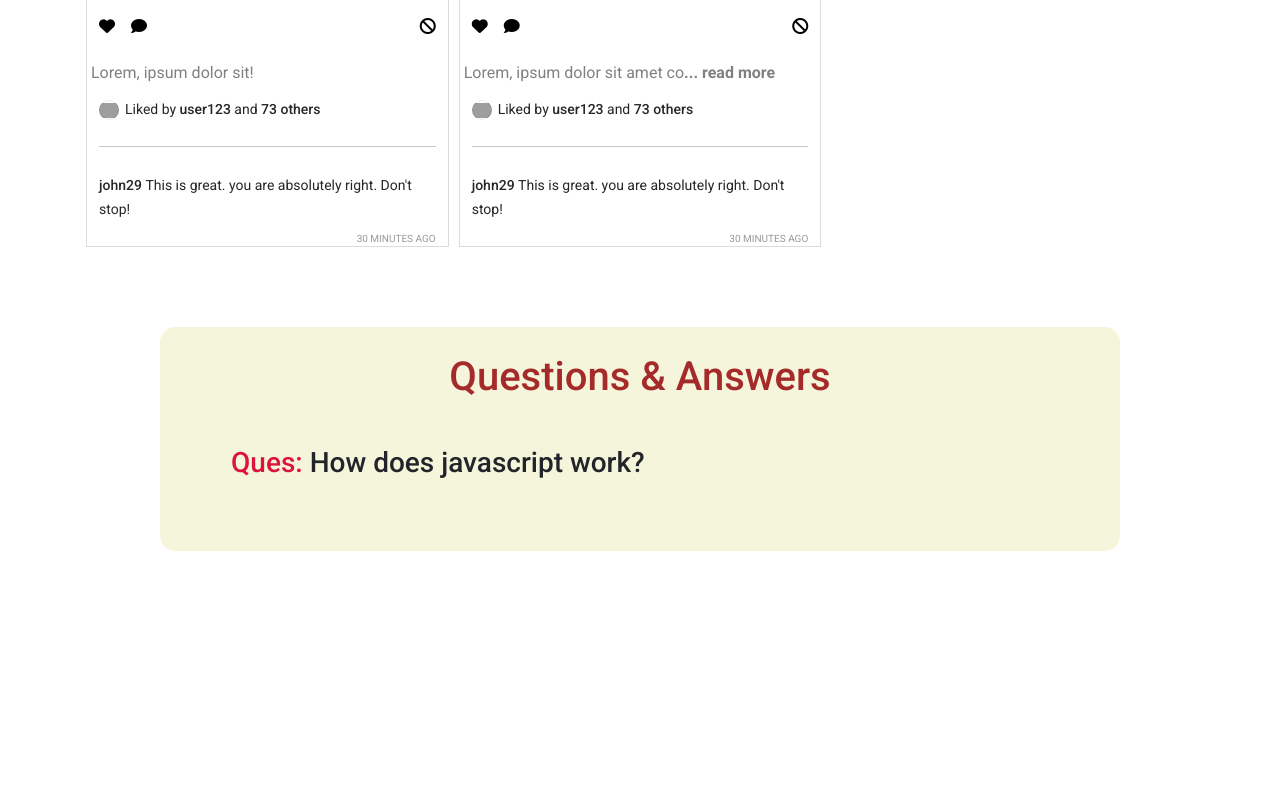
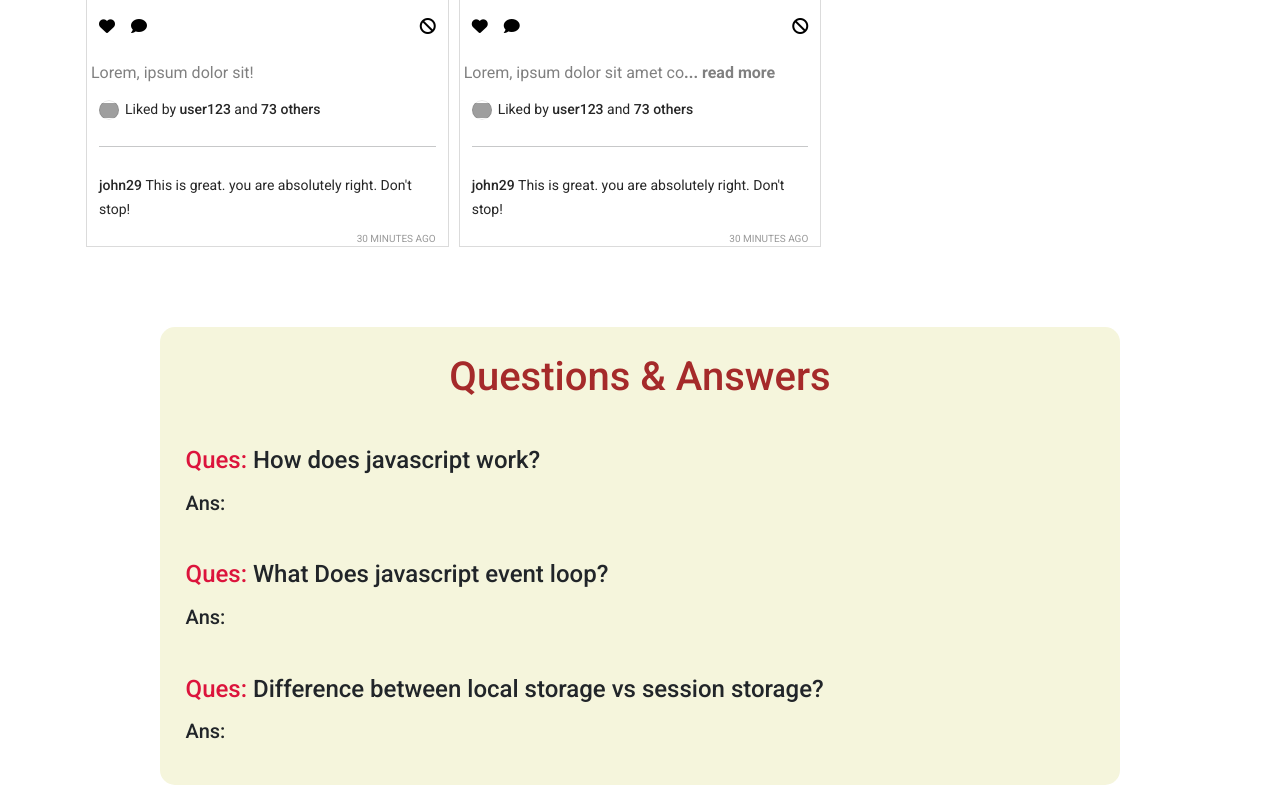
Before and after one commit to mriduldas07/ista-shoho-debug-project, a plain HTML site: page index.html in a window 1280 px wide. Shown: the part 1285-2070 px from the top of the page. Before the commit the page ends 1836 px from the top, so only its background shows below. Drawn offline with nearby package versions, Linux system fonts and the light colour scheme; grey boxes are pictures that could not be loaded.

Commit message:
section structure

```diff
--- a/css/style.css
+++ b/css/style.css
@@ -257,8 +257,8 @@ img {
   text-align: center;
   color: brown;
 }
-.QsnDiv h3{
-  margin: 5%;
+.QsnDiv h4{
+  margin-top: 5%;
 }
 .QsnDiv span{
   color: crimson;
--- a/index.html
+++ b/index.html
@@ -80,7 +80,12 @@
         <!-- Bonous questions section  -->
         <section class="QsnDiv">
             <h1>Questions & Answers</h1>
-            <h3><span>Ques: </span> How does javascript work?</h3>
+            <h4><span>Ques: </span> How does javascript work?</h4>
+            <p><h5>Ans: </h5></p>
+            <h4><span>Ques: </span> What Does javascript event loop?</h4>
+            <p><h5>Ans: </h5></p>
+            <h4><span>Ques: </span> Difference between local storage vs session storage?</h4>
+            <p><h5>Ans: </h5></p>
 
         </section>
         <footer></footer>
```
